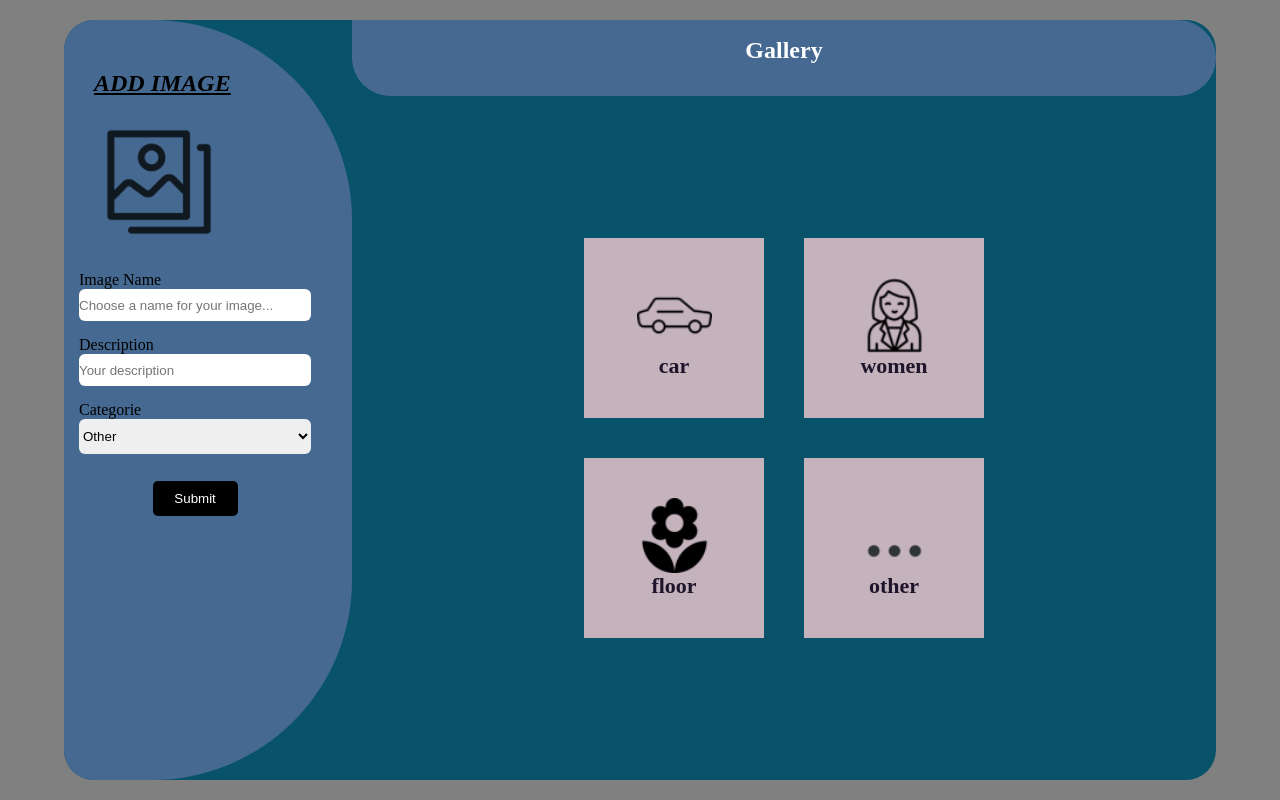
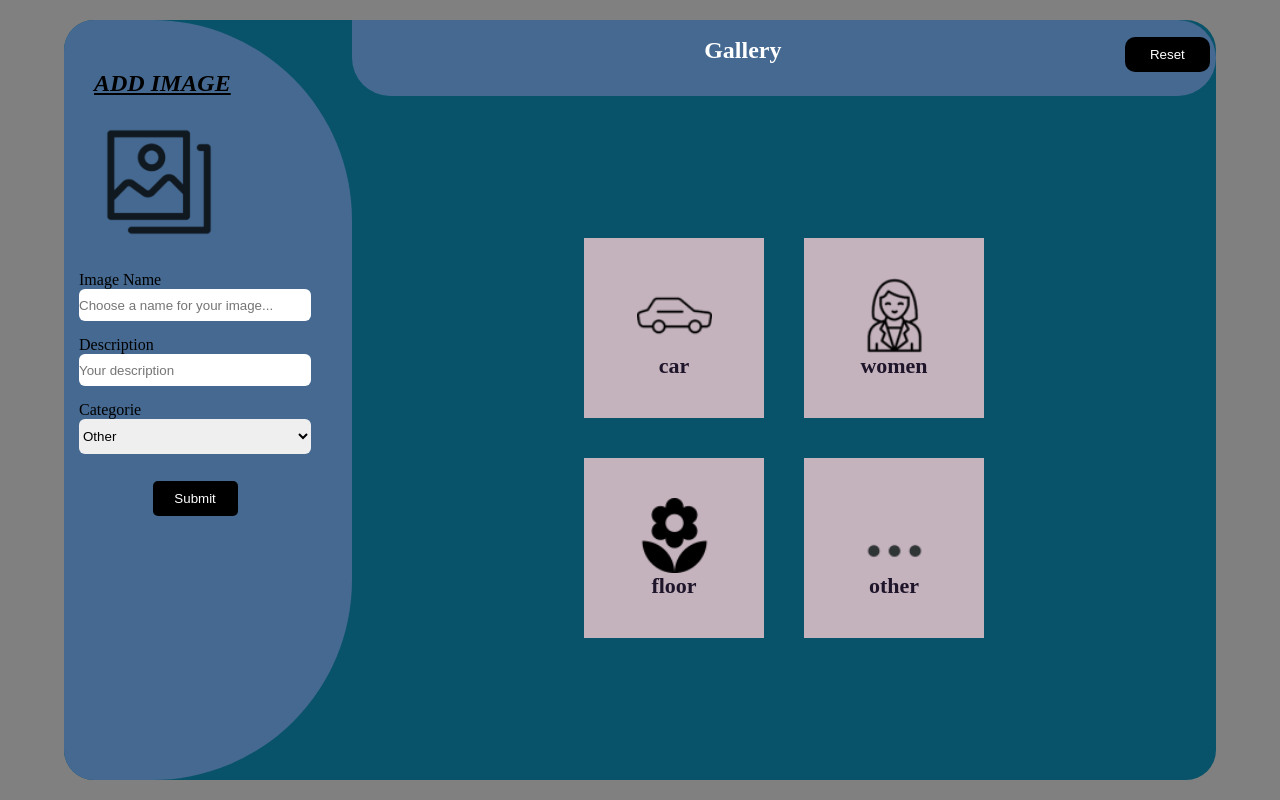
Before and after one commit to OrensObenas/galleryApp, a React (Vite) app: page / in a window 1280 px wide. Built offline with nearby package versions, Linux system fonts and the light colour scheme.

Commit message:
add of local storage

```diff
--- a/src/App.jsx
+++ b/src/App.jsx
@@ -73,7 +73,7 @@ import women8 from './assets/women8.jpg'
 import women9 from './assets/women9.jpg'
 import women10 from './assets/women10.jpg'
 
-let contenu = [
+let initialContent = [
   {
     title : 'Éclat naturel',
     description : "Une femme noire aux cheveux bouclés et à la peau éclatante pose avec assurance. La lumière met en valeur ses traits magnifiques.",
@@ -480,29 +480,24 @@ let contenu = [
 
 function App() {
 
-  const [formCallback, setFormCallback] = useState(contenu)
+  const [contenu, setContenu] = useState(() => {
+    // Récupérer les données depuis le localStorage ou utiliser initialContent
+    const savedContent = localStorage.getItem('contenu');
+    return savedContent ? JSON.parse(savedContent) : initialContent;
+  })
 
+  // Mettre à jour le localStorage chaque fois que contenu change
   useEffect(() => {
-    const storedContent = localStorage.getItem('formCallback');
-    if (storedContent) {
-      setFormCallback(JSON.parse(storedContent))
-    } else {
-      setFormCallback(contenu)
-    }
-  }, []);
+    localStorage.setItem('contenu', JSON.stringify(contenu));
+  }, [contenu]);
 
-  useEffect(() => {
-    localStorage.setItem('formCallback', JSON.stringify(formCallback));
-  }, [formCallback]);
-
-  console.log(formCallback)
 
   return (
     <>
           <Router>
             <Routes>
-              <Route path="/" element={<CategoryPage setFormCallback={setFormCallback} formCallback={formCallback} />} />
-              <Route path="/displayImage" element={<ImagePage setFormCallback={setFormCallback} formCallback={formCallback} />} />
+              <Route path="/" element={<CategoryPage setContenu={setContenu} contenu={contenu} initialContent={initialContent} />} />
+              <Route path="/displayImage" element={<ImagePage setContenu={setContenu} contenu={contenu} />} />
               <Route path="/displayInformation" element={<DisplayInfoPage />} />
             </Routes>
           </Router>
--- a/src/components/Form/form.css
+++ b/src/components/Form/form.css
@@ -62,6 +62,7 @@
     border-radius: 5px;
     border: none;
     outline: none;
+    cursor: pointer;
 }
 .hidden{
     display: none;
--- a/src/components/galleryRight/GalleryRight.jsx
+++ b/src/components/galleryRight/GalleryRight.jsx
@@ -7,12 +7,23 @@ import women from '../../assets/women.png'
 import { Link } from 'react-router-dom'
 import './galleryRight.css'
 
-const GalleryRight = () => {
+const GalleryRight = (props) => {
+
+  const handleResetClick = () => {
+    props.callback(props.initialContent)
+  }
+
+  console.log(props.initialContent)
   return (
     <>
       <div className='galleryRight__container'>
         <div className='galleryRight__header'>
-            <h2>Gallery</h2>
+            <div>
+              <h2>Gallery</h2>
+            </div>
+            <div>
+              <button onClick={handleResetClick}>Reset</button>
+            </div>
         </div>
         <div className='galleryRight__body'>
           <div>
--- a/src/components/galleryRight/galleryRight.css
+++ b/src/components/galleryRight/galleryRight.css
@@ -10,9 +10,28 @@
     height: 10%;
     background-color: #456990;
     color: white;
-    text-align: center;
     border-radius: 0 150px 150px 150px;
     padding-top: 17px;
+    display: flex;
+    justify-content: center;
+    gap: 5px;
+}
+.galleryRight__container .galleryRight__header > *{
+    width: 49%;
+    display: flex;
+    justify-content: flex-end;
+    color: #fff;
+    text-transform: capitalize;
+}
+.galleryRight__container .galleryRight__header:nth-child(1) button{
+    width: 85px;
+    height: 35px;
+    border-radius: 10px;
+    border: none;
+    outline: none;
+    color: white;
+    background-color: #000;
+    cursor: pointer;
 }
 .galleryRight__container .galleryRight__body{
     width: 100%;
--- a/src/components/galleryRightImage/galleryRightImage.css
+++ b/src/components/galleryRightImage/galleryRightImage.css
@@ -13,6 +13,7 @@
     border-radius: 0 150px 150px 150px;
     padding-top: 10px;
     display: flex;
+    text-transform: capitalize;
 }
 .galleryRightImage__container .galleryRightImage__header div {
     width: 46%;
@@ -20,7 +21,6 @@
 
 }
 .galleryRightImage__container .galleryRightImage__header div button{
-    background-color: red;
     width: 85px;
     height: 35px;
     border-radius: 10px;
@@ -28,6 +28,7 @@
     outline: none;
     color: white;
     background-color: #000;
+    cursor: pointer;
 }
 .galleryRightImage__container .galleryRightImage__body{
     width: 100%;
--- a/src/pages/CategoryPage/CategoryPage.jsx
+++ b/src/pages/CategoryPage/CategoryPage.jsx
@@ -7,8 +7,8 @@ const CategoryPage = (props) => {
   return (
     <div className="app_main">
       <div className="app__container">
-        <Form callback={props.setFormCallback} formCallback={props.formCallback} />
-        <GalleryRight />
+        <Form callback={props.setContenu} formCallback={props.contenu} />
+        <GalleryRight callback={props.setContenu} initialContent={props.initialContent} />
       </div>
     </div>
   );
--- a/src/pages/ImagePage/ImagePage.jsx
+++ b/src/pages/ImagePage/ImagePage.jsx
@@ -23,7 +23,7 @@ const ImagePage = (props) => {
     });
   };
 
-  let contenuTrie = trierParCategorie(props.formCallback);
+  let contenuTrie = trierParCategorie(props.contenu);
   const categories = [...new Set(contenuTrie.map(item => item.category))];
   const contenuParCategorie = categories.map(category => {
     return {
@@ -35,8 +35,8 @@ const ImagePage = (props) => {
   return (
     <div className="app_main">
       <div className="app__container">
-        <Form callback={props.setFormCallback} formCallback={props.formCallback} />
-        <GalleryRightImage category={category} contenuParCategorie={contenuParCategorie} setInfoFrame={setInfoFrame} infoFrame={infoFrame} setFormCallback={props.setFormCallback} formCallback={props.formCallback}/>
+        <Form callback={props.setContenu} formCallback={props.contenu} />
+        <GalleryRightImage category={category} contenuParCategorie={contenuParCategorie} setInfoFrame={setInfoFrame} infoFrame={infoFrame} setFormCallback={props.setContenu} formCallback={props.contenu}/>
       </div>
     </div>
   );
```
